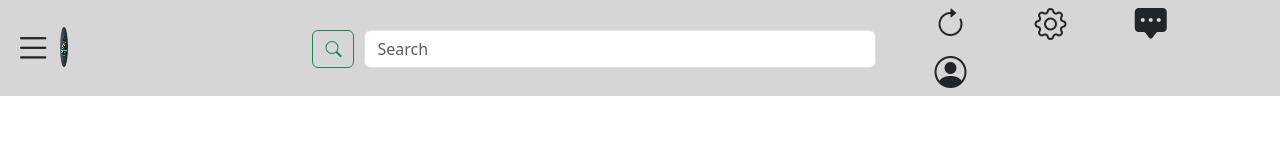
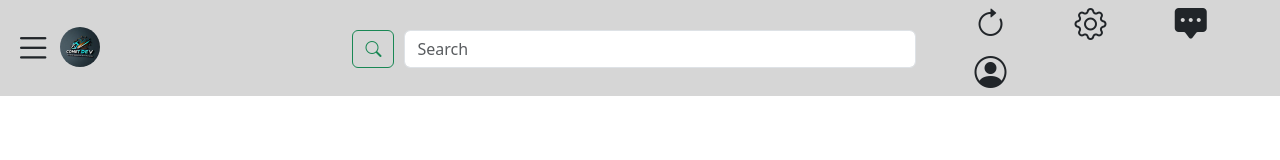
Before and after one commit to Zwelihlecomet2/personal-notes-keep-app, a plain HTML site: page app.html in a window 1280 px wide. Drawn offline with nearby package versions, Linux system fonts and the light colour scheme.

Commit message:
few modifications on the logo

```diff
--- a/app.html
+++ b/app.html
@@ -20,7 +20,7 @@
                             <span class="p-1"><i class="bi bi-list"></i></span>
                         </div>
                         <div class="logo">
-                            <span class="p-1"><img src="./assets/logo.jpg" class="img-fluid mt-2" alt="..."></span>
+                            <span class="p-1"><img src="./assets/logo.jpg" class="mt-2" alt="..."></span>
                         </div>
 
                         <div class="search-bar">
--- a/style.css
+++ b/style.css
@@ -144,6 +144,7 @@ footer p{
 /* Styles For the App Landing Page */
 header{
     background-color: #cccc;
+    width: 100vw;
 }
 
 header nav .nav-bar{
```
